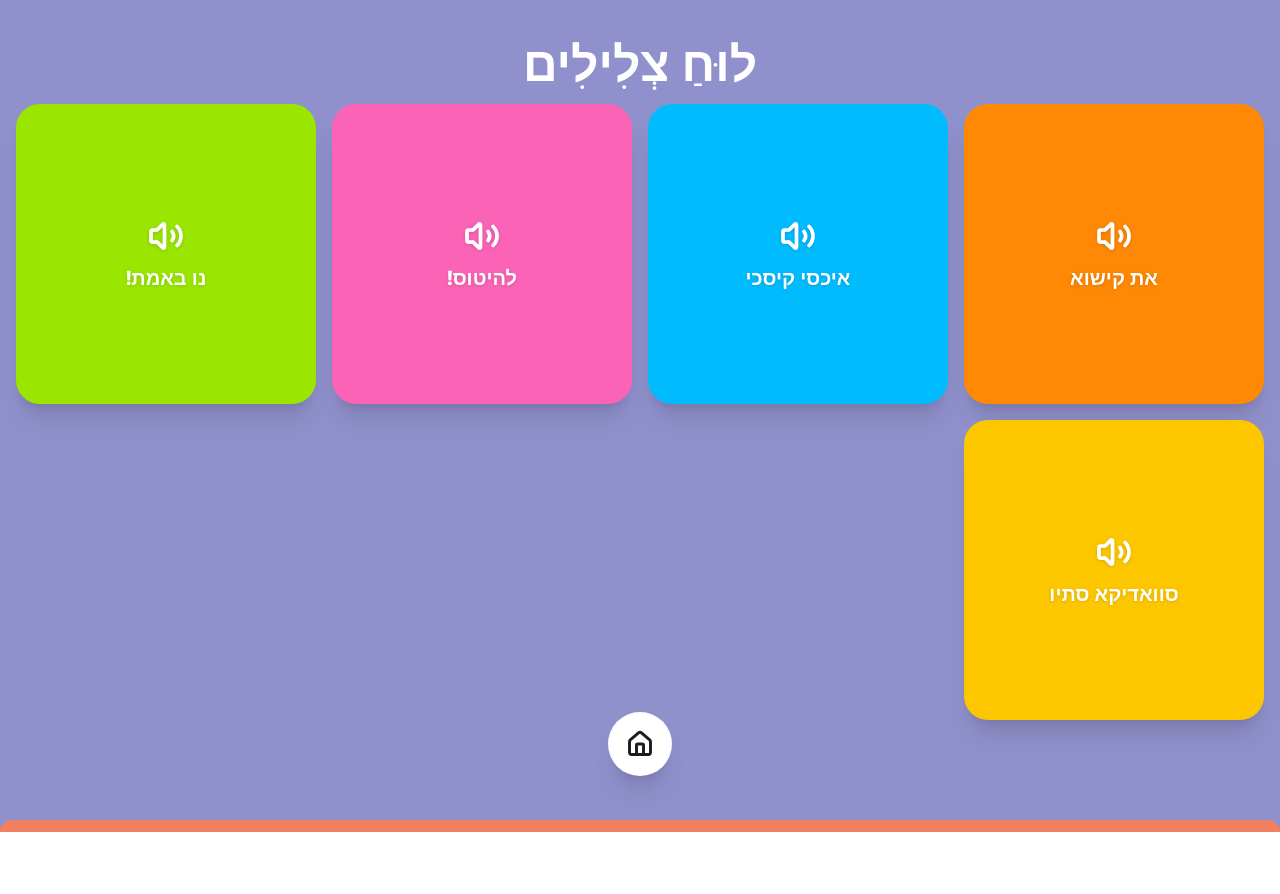
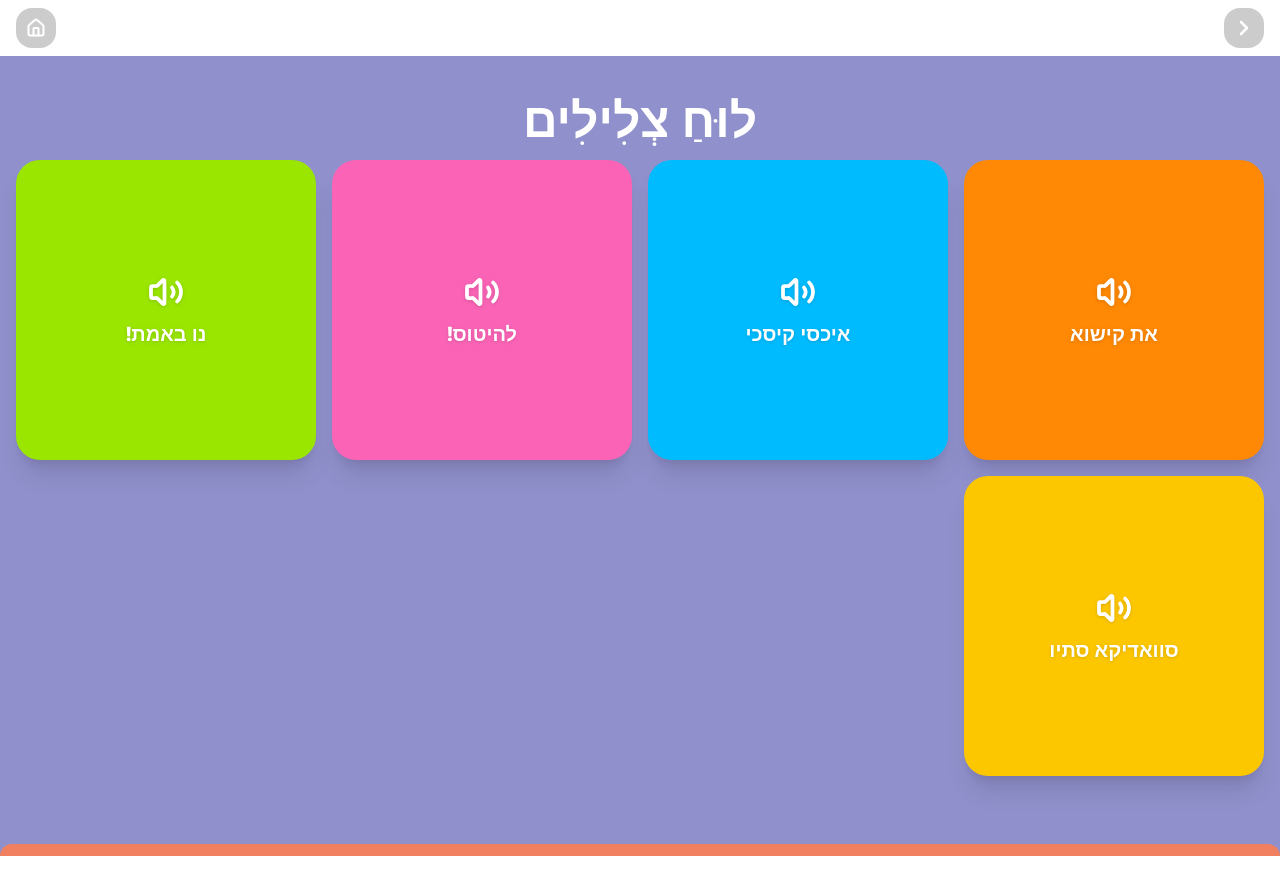
Before and after one commit to ryonatan1-afk/Hesketosfanapp, a Next.js app: page /soundboard in a window 1280 px wide. Shown: the top 894 px of the page. After the commit the page ends 856 px from the top, so only its background shows below. Built offline with nearby package versions, Linux system fonts and the light colour scheme.

Commit message:
Replace floating home button with top nav bar (back + home)
Per UX feedback: navigation moved to top with a back button
and a home button side by side, more intuitive than a floating
bottom button.

Co-Authored-By: Claude Sonnet 4.6 <noreply@anthropic.com>

```diff
--- a/src/app/admin/page.tsx
+++ b/src/app/admin/page.tsx
@@ -99,7 +99,7 @@ export default function AdminPage() {
   const approved = artworks.filter((a) => a.approved);
 
   return (
-    <div className="min-h-screen bg-ink flex flex-col p-4 pb-24">
+    <div className="min-h-screen bg-ink flex flex-col p-4 pb-8">
       <h1 className="text-white text-3xl font-black text-center py-6">נִיהוּל גַּלֶרְיָה</h1>
 
       {loading ? (
--- a/src/app/gallery/page.tsx
+++ b/src/app/gallery/page.tsx
@@ -59,7 +59,7 @@ export default function GalleryPage() {
         <ArtworkUpload onUploadSuccess={fetchArtworks} />
       </div>
 
-      <div className="px-4 pb-24">
+      <div className="px-4 pb-8">
         {loading ? (
           <div className="flex justify-center py-12">
             <p className="text-white/70 font-bold text-lg">טוֹעֵן...</p>
--- a/src/app/layout.tsx
+++ b/src/app/layout.tsx
@@ -2,7 +2,7 @@ import type { Metadata } from "next";
 import { Heebo } from "next/font/google";
 import Script from "next/script";
 import "./globals.css";
-import BottomNav from "@/components/BottomNav";
+import TopNav from "@/components/TopNav";
 
 const heebo = Heebo({
   variable: "--font-heebo",
@@ -51,8 +51,8 @@ export default function RootLayout({
         />
       </head>
       <body className="min-h-full flex flex-col bg-white text-ink antialiased font-sans">
-        <main className="flex-1 overflow-y-auto pb-24">{children}</main>
-        <BottomNav />
+        <TopNav />
+        <main className="flex-1 overflow-y-auto pt-14">{children}</main>
       </body>
     </html>
   );
--- a/src/app/soundboard/page.tsx
+++ b/src/app/soundboard/page.tsx
@@ -77,7 +77,7 @@ function playSound(file: string) {
       </div>
 
 {/* Grid */}
-      <div className="grid grid-cols-2 sm:grid-cols-3 lg:grid-cols-4 gap-4 px-4 pb-28">
+      <div className="grid grid-cols-2 sm:grid-cols-3 lg:grid-cols-4 gap-4 px-4 pb-8">
         {sounds.map((sound, i) => (
           <motion.button
             key={sound.file}
--- a/src/components/DrawingCanvas.tsx
+++ b/src/components/DrawingCanvas.tsx
@@ -404,7 +404,7 @@ export default function DrawingCanvas() {
   const cursor = tool === "bucket" ? "cell" : "crosshair";
 
   return (
-    <div dir="ltr" className="relative flex flex-col h-[calc(100dvh-6rem)] bg-lavender select-none">
+    <div dir="ltr" className="relative flex flex-col h-[calc(100dvh-3.5rem)] bg-lavender select-none">
 
       {/* Template picker */}
       <div className="flex gap-3 px-3 py-2 overflow-x-auto shrink-0 bg-lavender" dir="ltr">
--- a/src/components/QuizPlayer.tsx
+++ b/src/components/QuizPlayer.tsx
@@ -141,7 +141,7 @@ export default function QuizPlayer() {
   }
 
   return (
-    <div className="min-h-screen bg-yellow flex flex-col p-6 pb-28 relative overflow-hidden">
+    <div className="min-h-screen bg-yellow flex flex-col p-6 pb-8 relative overflow-hidden">
       <div className="absolute bottom-0 inset-x-0 h-3 bg-coral rounded-t-full" />
 
       {/* Progress bar */}
--- /dev/null
+++ b/src/components/TopNav.tsx
@@ -0,0 +1,49 @@
+"use client";
+
+import Link from "next/link";
+import { usePathname, useRouter } from "next/navigation";
+import { Home, ChevronRight } from "lucide-react";
+import { motion, AnimatePresence } from "framer-motion";
+import { trackEvent } from "@/lib/analytics";
+
+export default function TopNav() {
+  const pathname = usePathname();
+  const router = useRouter();
+  const isHome = pathname === "/";
+
+  return (
+    <AnimatePresence>
+      {!isHome && (
+        <motion.nav
+          initial={{ y: -56, opacity: 0 }}
+          animate={{ y: 0, opacity: 1 }}
+          exit={{ y: -56, opacity: 0 }}
+          transition={{ type: "spring", stiffness: 300, damping: 28 }}
+          className="fixed top-0 inset-x-0 z-50 h-14 flex items-center justify-between px-4"
+        >
+          {/* Back — right side in RTL */}
+          <button
+            onClick={() => {
+              trackEvent("back_button_clicked", { from_page: pathname });
+              router.back();
+            }}
+            aria-label="חֲזוֹר"
+            className="w-10 h-10 flex items-center justify-center rounded-2xl bg-black/20 text-white backdrop-blur-sm"
+          >
+            <ChevronRight size={24} strokeWidth={2.5} />
+          </button>
+
+          {/* Home — left side in RTL */}
+          <Link
+            href="/"
+            onClick={() => trackEvent("home_button_clicked", { from_page: pathname })}
+            aria-label="עַמּוּד בַּיִת"
+            className="w-10 h-10 flex items-center justify-center rounded-2xl bg-black/20 text-white backdrop-blur-sm"
+          >
+            <Home size={20} strokeWidth={2.5} />
+          </Link>
+        </motion.nav>
+      )}
+    </AnimatePresence>
+  );
+}
```
